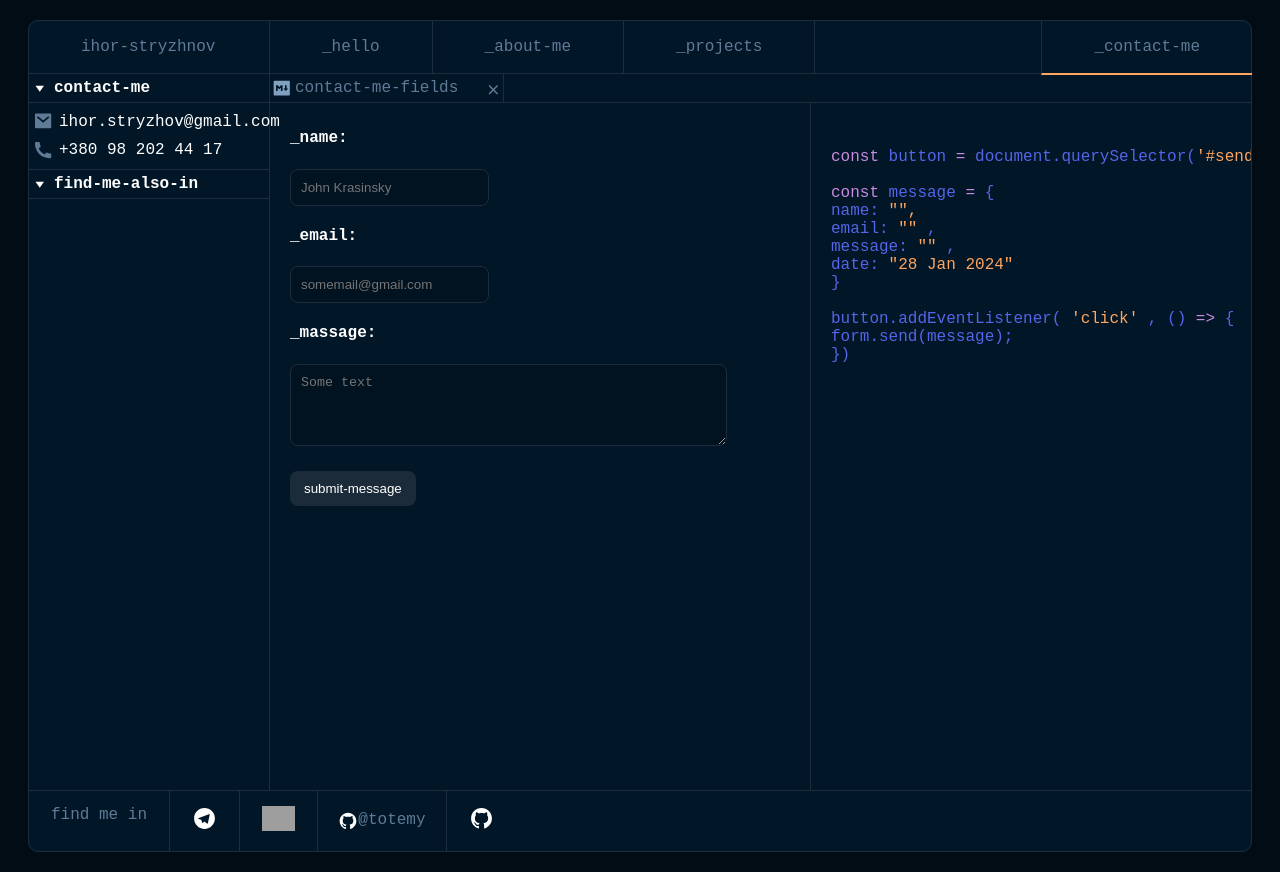
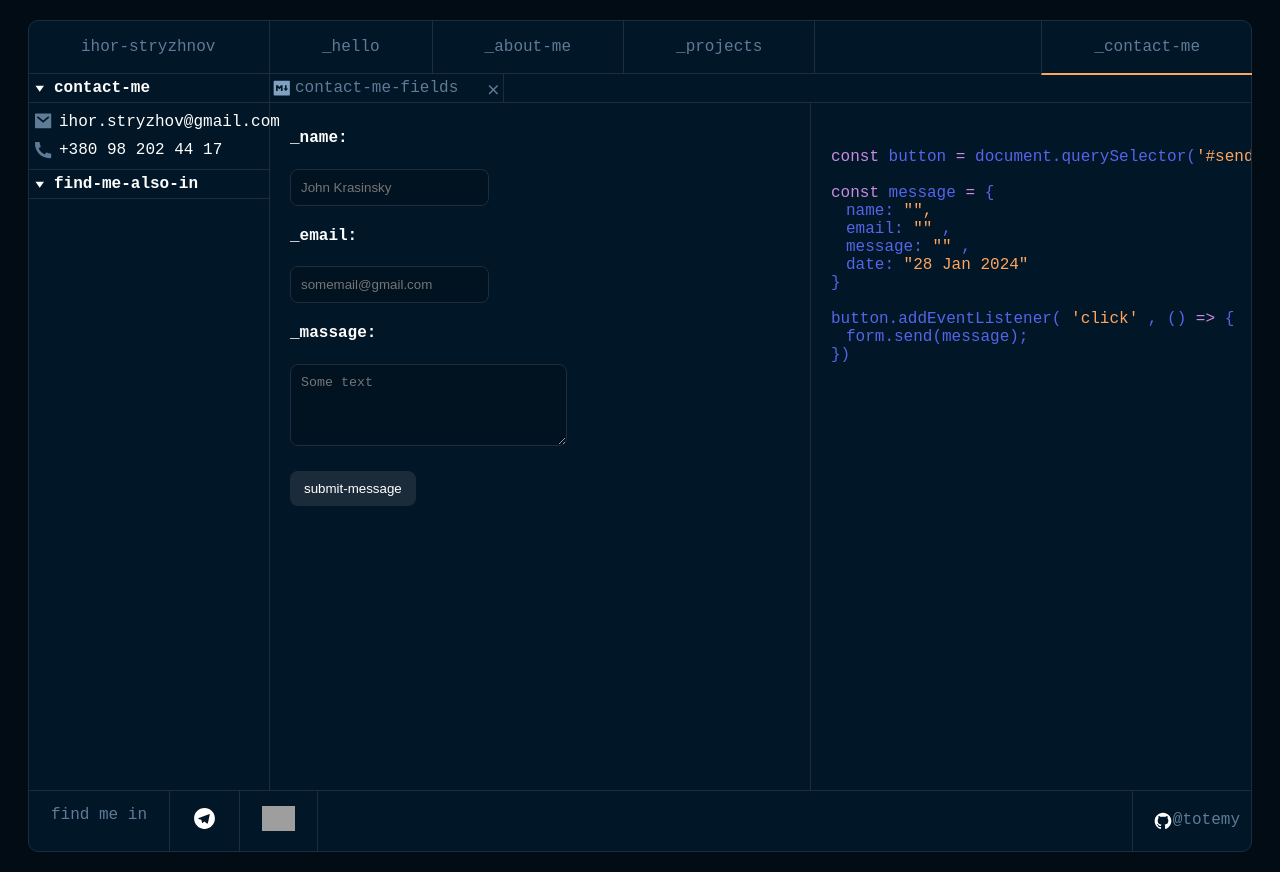
Before and after one commit to Totemy/portfolio-app, a Vue app: page /contact-me in a window 1280 px wide. Built offline with nearby package versions, Linux system fonts and the light colour scheme; no server answers; grey boxes are pictures that could not be loaded; a web font is replaced by a local one.

Commit message:
Added mobile contact me

```diff
--- a/src/components/ContactMe.vue
+++ b/src/components/ContactMe.vue
@@ -34,7 +34,7 @@
           </div>
           <div>
             <h4>_massage:</h4>
-            <textarea class="contact-me__input"  id="massage"  v-model="massage" name="massage" @input="handleInputChange" rows="4" cols="50" placeholder="Some text"></textarea>
+            <textarea class="contact-me__input"  id="massage"  v-model="massage" name="massage" @input="handleInputChange" rows="4" cols="30" placeholder="Some text"></textarea>
           </div>
           <div class="contact-me__button">
             <button class="btn" @click="sendEmail">submit-message</button>
@@ -45,14 +45,15 @@
             <span style="color: #C98BDF"> const </span> button <span style="color: #C98BDF"> = </span> document.querySelector(<span style="color: #FEA55F">'#sendBtn'</span>); <br/>
             <br/>
             <span style="color: #C98BDF"> const </span> message <span style="color: #C98BDF"> = </span> {<br/>
-            name: <span style="color: #FEA55F"> "{{name}}",</span> <br/>
+            <div style="padding-left: 15px "> name: <span style="color: #FEA55F"> "{{name}}",</span> <br/>
             email: <span style="color: #FEA55F"> "{{email}}"</span> ,<br/>
             message: <span style="color: #FEA55F">"{{massage}}" </span> ,<br/>
             date: <span style="color: #FEA55F">"{{ formatDate(date) }}" </span> <br/>
+            </div>
             }<br/>
             <br/>
             button.addEventListener(<span style="color: #FEA55F"> 'click'</span> , () <span style="color: #C98BDF">=> </span> {<br/>
-            form.send(message);<br/>
+            <span style="padding-left: 15px"> form.send(message);<br/></span>
             })<br/>
           </div>
         </div>
--- a/src/components/FooterPage.vue
+++ b/src/components/FooterPage.vue
@@ -9,12 +9,13 @@
     <div class="footer__item">
       <img src="../assets/img/linkedin-fill_white.svg" class="footer__img" alt="logo"/>
     </div>
+    <div class="footer__item__mob">
+      <img src="../assets/img/github.svg" class="footer__img" alt="logo"/>
+    </div>
     <div class="footer__item footer__item-github" >
       <a class="footer__item__href_mob" href="https://github.com/Totemy">@totemy</a>
     </div>
-    <div class="footer__item__mob">
-      <img src="../assets/img/github.svg" class="footer__img" alt="logo"/>
-    </div>
+
   </div>
 </template>
 <script setup>
--- a/src/styles/_contact.scss
+++ b/src/styles/_contact.scss
@@ -1,6 +1,9 @@
 .contact-me{
   display: flex;
   height: 100%;
+  @media screen and (max-width: 768px) {
+    display: block;
+  }
   &__sidebar{
     border-right: 1px solid $stroke;
     min-width: 240px;
--- a/src/styles/_footer.scss
+++ b/src/styles/_footer.scss
@@ -20,6 +20,7 @@
     }
     &__mob{
       padding: 15px 22px;
+      display: none;
       @media screen and (max-width: 768px) {
         display: block;
       }
```
